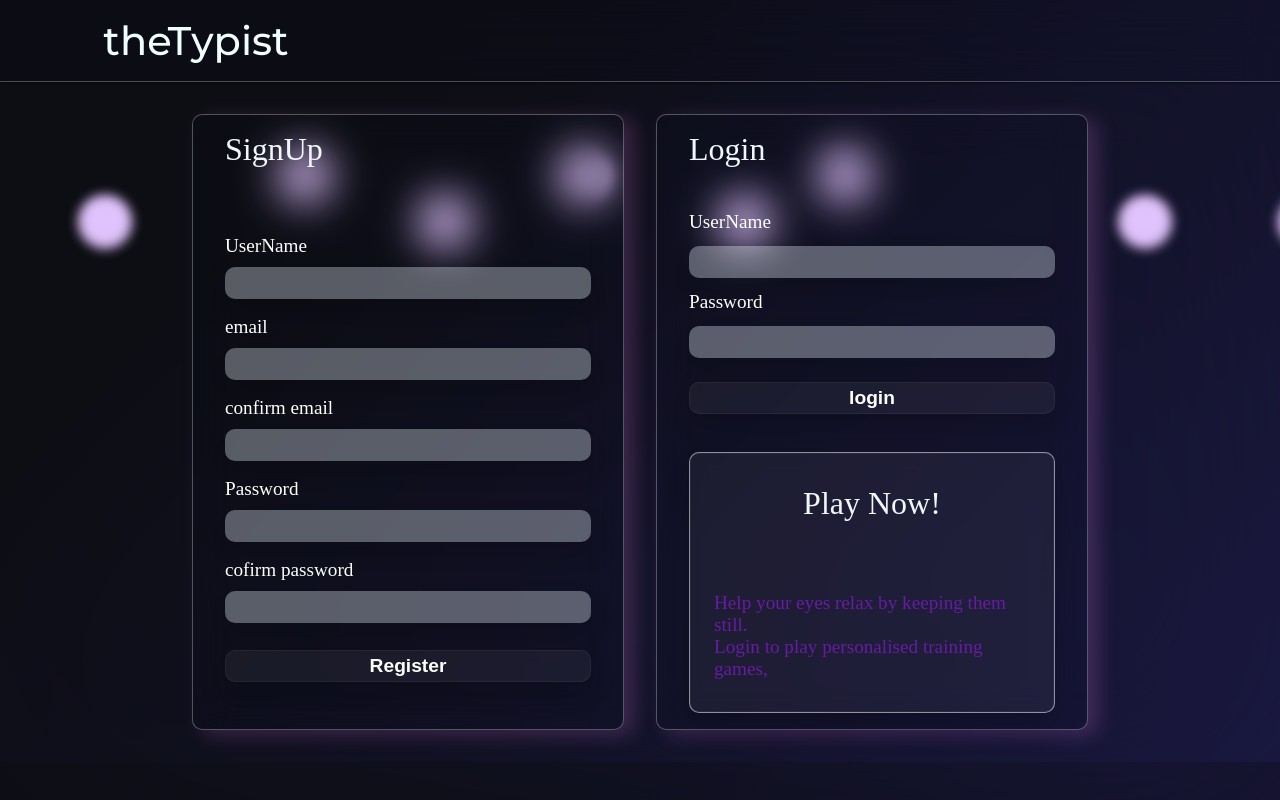
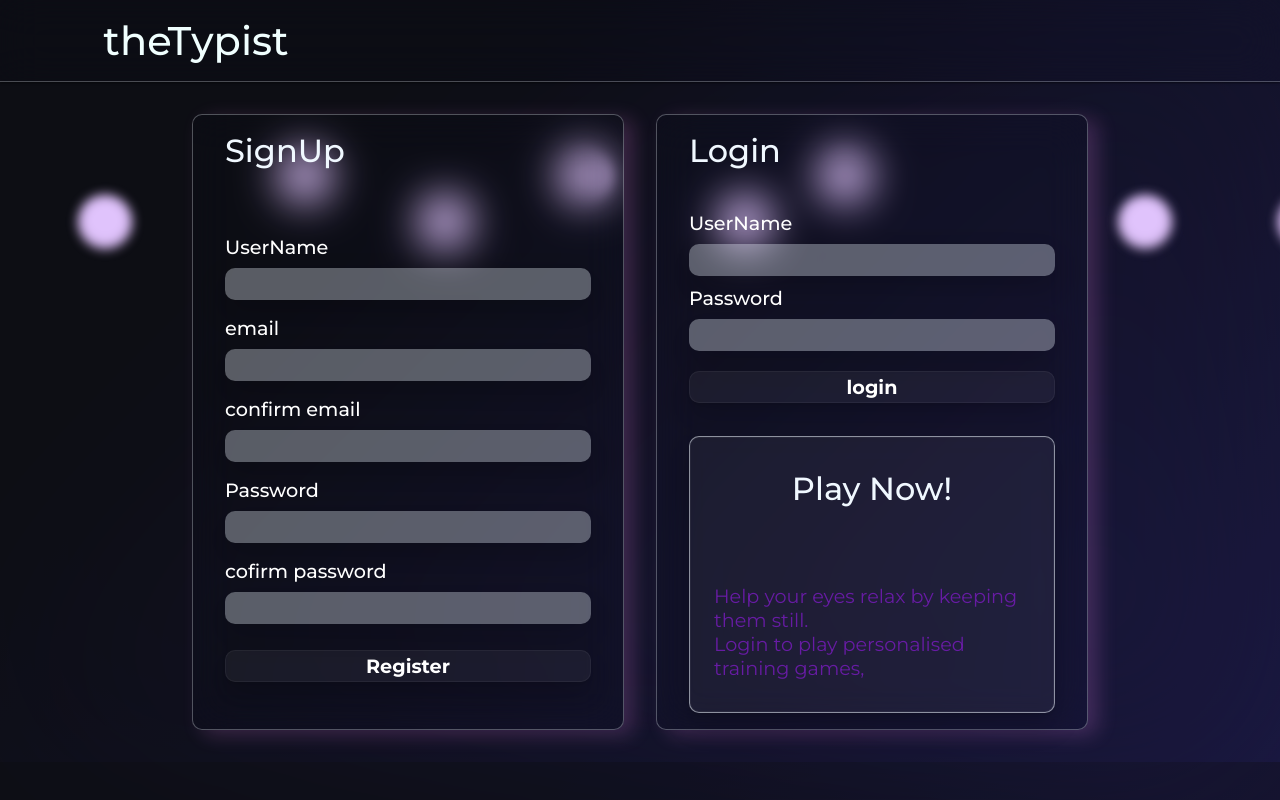
Before and after one commit to shashwat6797/theTypistFrontend, a React (Vite) app: page / in a window 1280 px wide. Built offline with nearby package versions, Linux system fonts and the light colour scheme; no server answers.

Commit message:
added fonts

```diff
--- a/index.css
+++ b/index.css
@@ -2,8 +2,8 @@
     position: fixed;
     top: 0;
     left: 0;
-    width: 100vw;
-    height: 100vh;
+    width: 100%;
+    height: 100%;
     z-index: -10;
     background-color: rgba(50, 52, 77, 0.266);
     backdrop-filter: blur(100px);
--- a/index.html
+++ b/index.html
@@ -5,7 +5,7 @@
     <link rel="icon" type="image/svg+xml" href="/vite.svg" />
     <link rel="stylesheet" href="./index.css">
     <meta name="viewport" content="width=device-width, initial-scale=1.0" />
-    <title>Vite + React</title>
+    <title>theTypist</title>
   </head>
   <body>
     <div id="blurscreen"></div>
--- a/src/index.scss
+++ b/src/index.scss
@@ -7,6 +7,7 @@ html,
   margin: 0;
   padding: 0;
   box-sizing: border-box;
+  font-family: 'Montserrat', sans-serif;
 }
 
 a,
```
